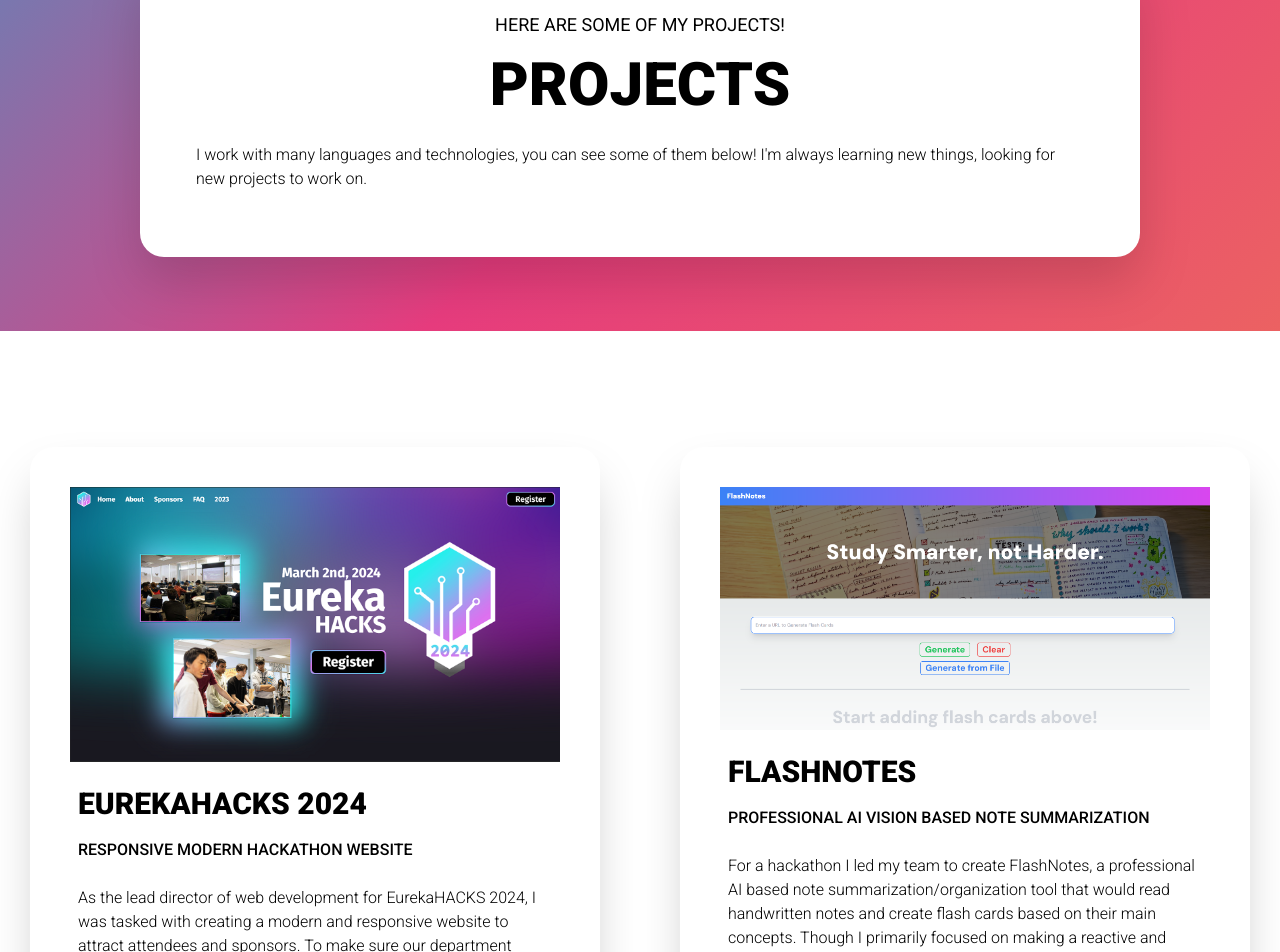
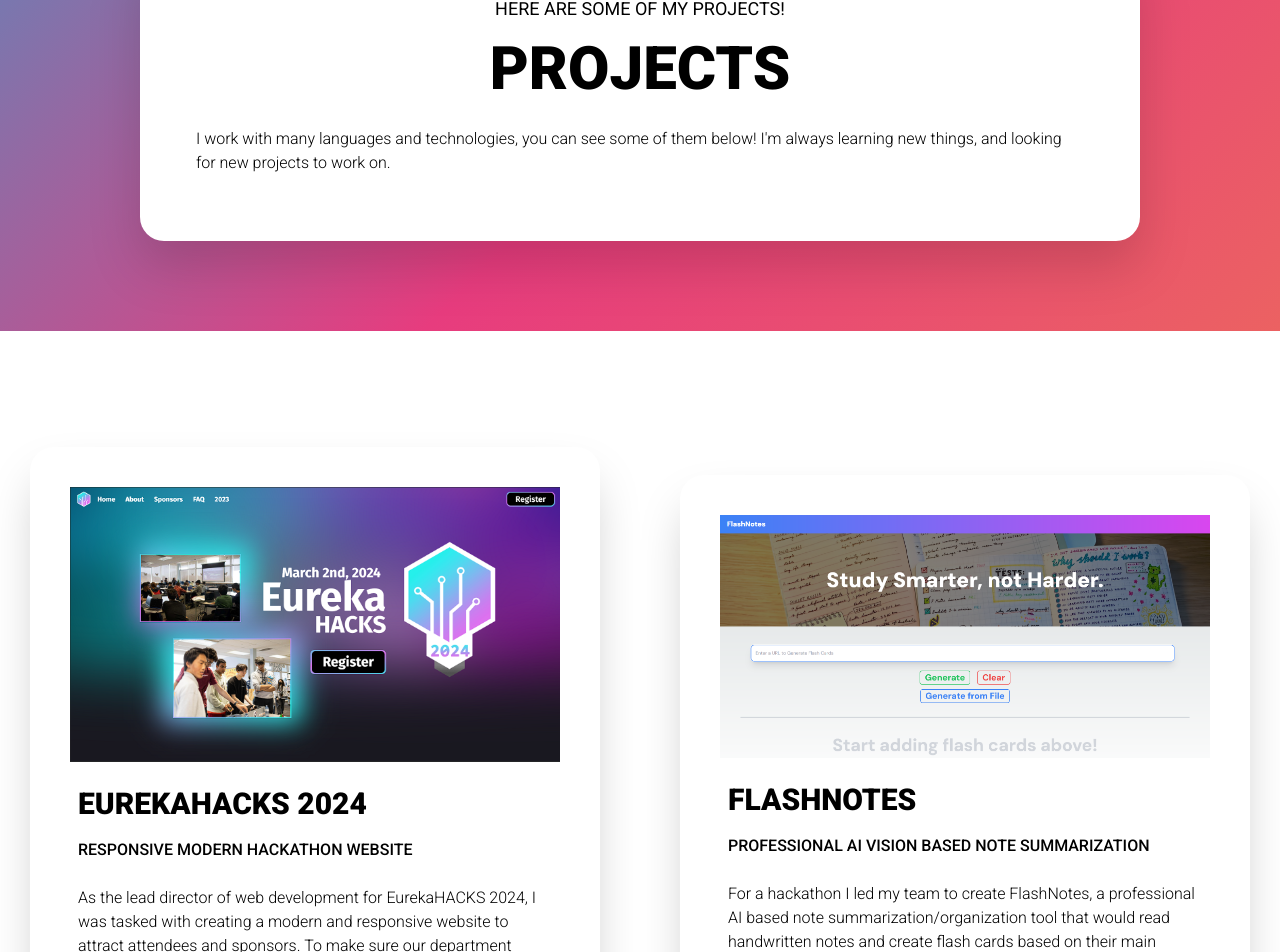
Before and after one commit to Leg3ndary/ben-portfolio, a Next.js app: page /projects in a window 1280 px wide. Shown: the part 219-1171 px from the top of the page. Built offline with nearby package versions, Linux system fonts and the light colour scheme.

Commit message:
Add animations to projects

```diff
--- a/src/components/ProjectPreview.tsx
+++ b/src/components/ProjectPreview.tsx
@@ -56,28 +56,32 @@ export default function ProjectPreview({
     description,
     icons,
     color,
+    index
 }: ProjectPreviewProps) {
     const colorVariant = colorVariants[color] || colorVariants.default;
     return (
-        <motion.div
-            whileHover={{ scale: 1.01 }}
+        <motion.li
+            className="self-center list-none justify-self-center"
+            whileHover={{ scale: 1.05 }}
             whileTap={{ scale: 0.99 }}
             transition={{
                 type: "spring",
-                stiffness: 500,
-                damping: 500,
+                stiffness: 50,
+                damping: 10,
             }}
+            initial={{ opacity: 0, y: -20 }}
+            animate={{ opacity: 1, y: 0, transition: { delay: 0.2 * index, duration: 1.5} }}
         >
             <div
-                className={`self-start justify-self-center group flex flex-col justify-center w-full lg:w-[570px] p-10 bg-white shadow-2xl rounded-3xl hover:shadow-2xl transition hover:scale-105 ${colorVariant[0]} duration-1000`}
+                className={`group flex flex-col justify-center w-full lg:w-[570px] p-10 bg-white shadow-2xl rounded-3xl hover:shadow-2xl transition ${colorVariant[0]} duration-1000`}
             >
                 <Image
-                    className="object-contain mx-auto animate-fade-in"
+                    className="object-contain h-auto mx-auto"
                     src={image.src}
                     width={image.width ? image.width : 100}
-                    height={image.height ? image.height : 100}
                     alt={image.alt}
-                    loading="lazy"
+                    loading={image.priority ? "eager" : "lazy"}
+                    priority={image.priority}
                 />
                 <h2 className="p-2 mt-4 text-3xl font-black">{title}</h2>
                 <h3
@@ -102,6 +106,6 @@ export default function ProjectPreview({
                     ))}
                 </div>
             </div>
-        </motion.div>
+        </motion.li>
     );
 }
--- a/src/data/projectPreviews.tsx
+++ b/src/data/projectPreviews.tsx
@@ -14,6 +14,7 @@ const projectPreviews = [
             alt: "EUREKAHACKS 2024",
             width: 900,
             height: 100,
+            priority: true,
         },
         title: "EUREKAHACKS 2024",
         sub: "RESPONSIVE MODERN HACKATHON WEBSITE",
--- a/src/pages/projects.tsx
+++ b/src/pages/projects.tsx
@@ -1,11 +1,29 @@
 import ProjectPreview from "@/components/ProjectPreview";
 import projectPreviews from "@/data/projectPreviews";
+import { motion } from "framer-motion";
+
+const boxAnim = {
+    hidden: { opacity: 1, scale: 0 },
+    visible: {
+        opacity: 1,
+        scale: 1,
+        transition: {
+            delayChildren: 0.3,
+            staggerChildren: 0.2,
+        },
+    },
+};
 
 export default function Projects() {
     return (
         <>
             <div className="relative top-0 flex justify-center w-full h-[550px] bg-rainbow-gradient animate-breathing-gradient">
-                <div className="relative flex h-[600px] lg:h-[300px] bg-white border-black w-11/12 lg:w-[1000px] drop-shadow-2xl mt-44 rounded-3xl">
+                <motion.div
+                    className="relative flex h-[370px] lg:h-[300px] bg-white border-black w-11/12 lg:w-[1000px] drop-shadow-2xl mt-64 lg:mt-40 rounded-3xl duration-1000 ease-in-out transition-all"
+                    initial={{ y: -20, opacity: 0 }}
+                    animate={{ y: 0, opacity: 1 }}
+                    transition={{ duration: 1 }}
+                >
                     <div className="flex flex-col justify-center w-full h-full p-12">
                         <h2 className="p-2 text-lg text-center">
                             HERE ARE SOME OF MY PROJECTS!
@@ -16,13 +34,16 @@ export default function Projects() {
                         <p className="p-2 py-5 font-light">
                             I work with many languages and technologies, you can
                             see some of them below! I&apos;m always learning new
-                            things, looking for new projects to work on.
+                            things, and looking for new projects to work on.
                         </p>
                     </div>
-                </div>
+                </motion.div>
             </div>
-            <div className="flex flex-col flex-wrap content-center justify-center w-full pt-64 pb-16 lg:pb-20 lg:pt-24">
-                <div className="grid gap-y-10 w-11/12 md:w-[600px] xl:w-[1300px] 3xl:w-[1850px] py-5 grid-flow-row grid-cols-1 xl:grid-cols-2 3xl:grid-cols-3">
+            <div className="flex flex-col flex-wrap content-center justify-center w-full pb-16 pt-28 lg:pb-20 lg:pt-24">
+                <motion.div
+                    className="grid gap-y-10 w-11/12 md:w-[600px] xl:w-[1300px] 3xl:w-[1850px] py-5 grid-flow-row grid-cols-1 xl:grid-cols-2 3xl:grid-cols-3"
+                    variants={boxAnim}
+                >
                     {projectPreviews.map((project, index) => (
                         <ProjectPreview
                             key={index}
@@ -32,9 +53,10 @@ export default function Projects() {
                             description={project.description}
                             icons={project.icons}
                             color={project.color}
+                            index={index}
                         />
                     ))}
-                </div>
+                </motion.div>
             </div>
         </>
     );
--- a/src/types.ts
+++ b/src/types.ts
@@ -6,6 +6,7 @@ export type ProjectPreviewProps = {
         alt: string;
         width?: number;
         height?: number;
+        priority?: boolean;
     };
     title: string;
     sub: string;
@@ -18,4 +19,5 @@ export type ProjectPreviewProps = {
         height?: number;
     }[];
     color: string;
+    index: number;
 };
```
